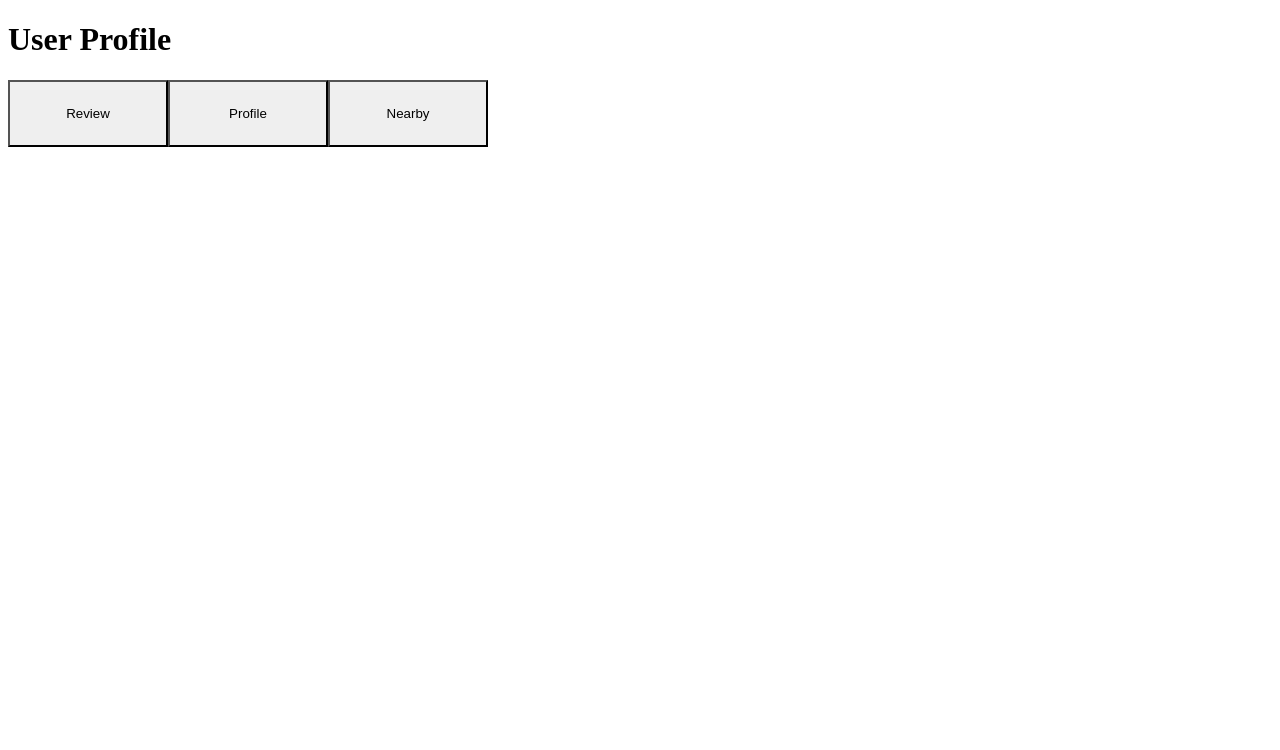
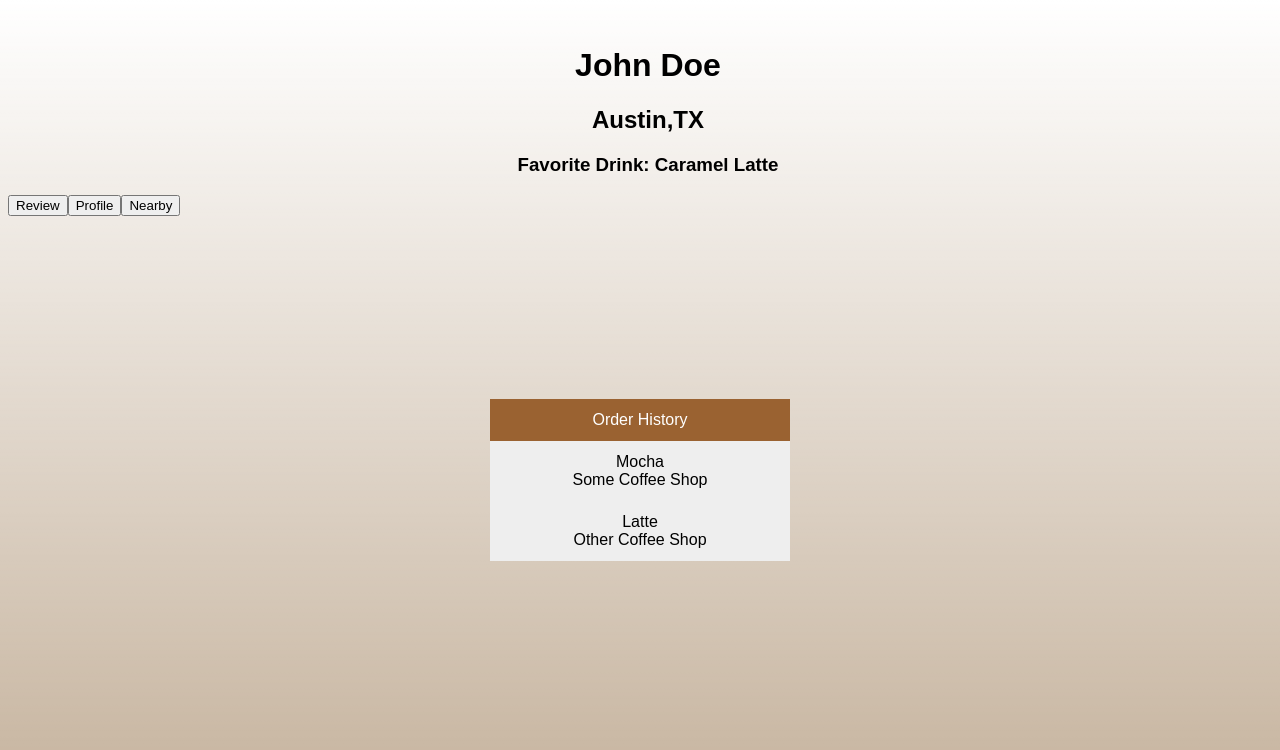
Before and after one commit to BlueOceanMCSP03/Sip-NewRepository, a React app: page / in a window 1280 px wide. Both pictures are taken after a click on the button "Login". Shown: the top 750 px of the page. Built offline with nearby package versions, Linux system fonts and the light colour scheme; the HTML template or start-up script is replaced by a standard one.

Commit message:
added background to App file, moved login in from App to its own component, commented out all other CSS

```diff
--- a/client/src/component/App.jsx
+++ b/client/src/component/App.jsx
@@ -3,6 +3,8 @@ import axios from 'axios';
 import { BrowserRouter as Router } from "react-router-dom";
 import history from '../Routing/history';
 import Routes from '../Routing/Routes';
+import Login from './Login/Login';
+import style from './App.module.css';
 
 class App extends Component {
         constructor(props) {
@@ -14,6 +16,7 @@ class App extends Component {
                 }
                 this.onChange = this.onChange.bind(this);
                 this.loginUser = this.loginUser.bind(this);
+                this.handleClick = this.handleClick.bind(this);
         }
 
         loginUser() {
@@ -40,32 +43,21 @@ class App extends Component {
                         password: e.target.value,
                 })
         }
+        handleClick() {
+                this.setState({
+                        isAuth: true,
+                }, () => history.push('/Profile'));
+        }
 
         render() {
                 const { isAuth, user_name, password } = this.state;
                 return (
-                        <Router history={history}>
+                        <Router history={history} className={style.body}>
                                 {
                                         isAuth ?
                                                 <Routes isAuth={isAuth} />
                                                 :
-                                                <div>
-                                                        <form>
-                                                                <label>Enter your Username:</label>
-                                                                <input type='text'></input>
-                                                                <br></br>
-                                                                <span>
-                                                                        <label>Enter your Password:</label>
-                                                                        <input type='text'></input>
-                                                                </span>
-                                                        </form>
-                                                        <button onClick={() => {
-                                                                this.setState({
-                                                                        isAuth: true,
-                                                                });
-                                                                history.push('/Profile')}}>Login</button>
-                                                </div>
-
+                                                <Login handleClick={this.handleClick}/>
                                 }
                         </Router>
                 )
--- a/client/src/component/App.module.css
+++ b/client/src/component/App.module.css
@@ -0,0 +1,6 @@
+body {
+    background-repeat: no-repeat;
+    background: linear-gradient(180deg, #FFFFFF 0%, rgba(255, 255, 255, 0) 100%), #C5B29C;
+    height: 100vh;
+    width: 100vw;
+}
--- a/client/src/component/Drink_Review/Drink_Review.module.css
+++ b/client/src/component/Drink_Review/Drink_Review.module.css
@@ -1,4 +1,4 @@
-.text {
+/* .text {
     font-size: medium;
     font-family: Arial;
-}
+} */
--- a/client/src/component/Drink_Search/Drink_Search.module.css
+++ b/client/src/component/Drink_Search/Drink_Search.module.css
@@ -1,4 +1,4 @@
-.optionTextStyle {
+/* .optionTextStyle {
     font-family: Arial;
     font-size: medium;
-  }
+  } */
--- a/client/src/component/Login/Login.jsx
+++ b/client/src/component/Login/Login.jsx
@@ -2,18 +2,23 @@ import React from 'react';
 import style from './Login.module.css';
 
 
-const Login = () => (
-    <div>
-        <form>
+const Login = (props) => (
+    <div className={style.base}>
+        <h1>Hello,</h1>
+        <form className={style.userInput}>
+            <span>
             <label>Enter your Username:</label>
+            <br></br>
             <input type='text'></input>
+            </span>
             <br></br>
             <span>
                 <label>Enter your Password:</label>
+                <br></br>
                 <input type='text'></input>
             </span>
         </form>
-        <button onClick={() => history.push('/Profile')}>Login</button>
+        <button className={style.button} onClick={props.handleClick}>Login</button>
     </div>
 );
 
--- a/client/src/component/Login/Login.module.css
+++ b/client/src/component/Login/Login.module.css
@@ -0,0 +1,14 @@
+.base {
+    font-family: Arial;
+    font-weight: normal;
+
+
+}
+
+.userInput {
+    text-align: center;
+}
+
+.button {
+    justify-self: center;
+}
--- a/client/src/component/Profile/User.jsx
+++ b/client/src/component/Profile/User.jsx
@@ -4,10 +4,22 @@ import Bar from '../Navigation/Bar';
 
 const User = () => (
 
-    <div>
-        <h1>User Profile</h1>
-        <Bar />
+    <div className={style.base}>
+        <img></img>
+        <span className={style.userInfo}>
+        <h1>John Doe</h1>
+        <h2>Austin,TX</h2>
+        <h3>Favorite Drink: Caramel Latte</h3>
+        </span>
+        <div className={style.verticalMenu}>
+            <a className={style.active} id={style.list}>Order History</a>
+            <a>Mocha <br></br>Some Coffee Shop</a>
+            <a>Latte<br></br>Other Coffee Shop</a>
+
+</div>
+<Bar />
     </div>
+
 );
 
 export default User;
--- a/client/src/component/Profile/User_style.module.css
+++ b/client/src/component/Profile/User_style.module.css
@@ -0,0 +1,40 @@
+.verticalMenu {
+    width: 300px; /* Set a width if you like */
+    float: none;
+    position: absolute;
+    top: 60%;
+    left: 50%;
+    transform: translate(-50%, -50%);
+  }
+
+  .verticalMenu a {
+    background-color: #eee; /* Grey background color */
+    color: black; /* Black text color */
+    display: block; /* Make the links appear below each other */
+    padding: 12px; /* Add some padding */
+    text-decoration: none; /* Remove underline from links */
+    text-align: center;
+    font-family: Arial;
+    font-weight: normal;
+}
+
+  .verticalMenu a:hover {
+    background-color: #ccc; /* Dark grey background on mouse-over */
+  }
+
+  .verticalMenu a.active {
+    background-color: #4CAF50; /* Add a green color to the "active/current" link */
+    color: white;
+  }
+
+
+
+#list {
+    background-color: #9A6231;
+}
+
+.userInfo {
+    text-align: center;
+    font-family: Arial;
+    font-weight: normal;
+}
```
Also changed, not shown: client/src/component/Navigation/Bar.module.css (+4 -4 lines).
